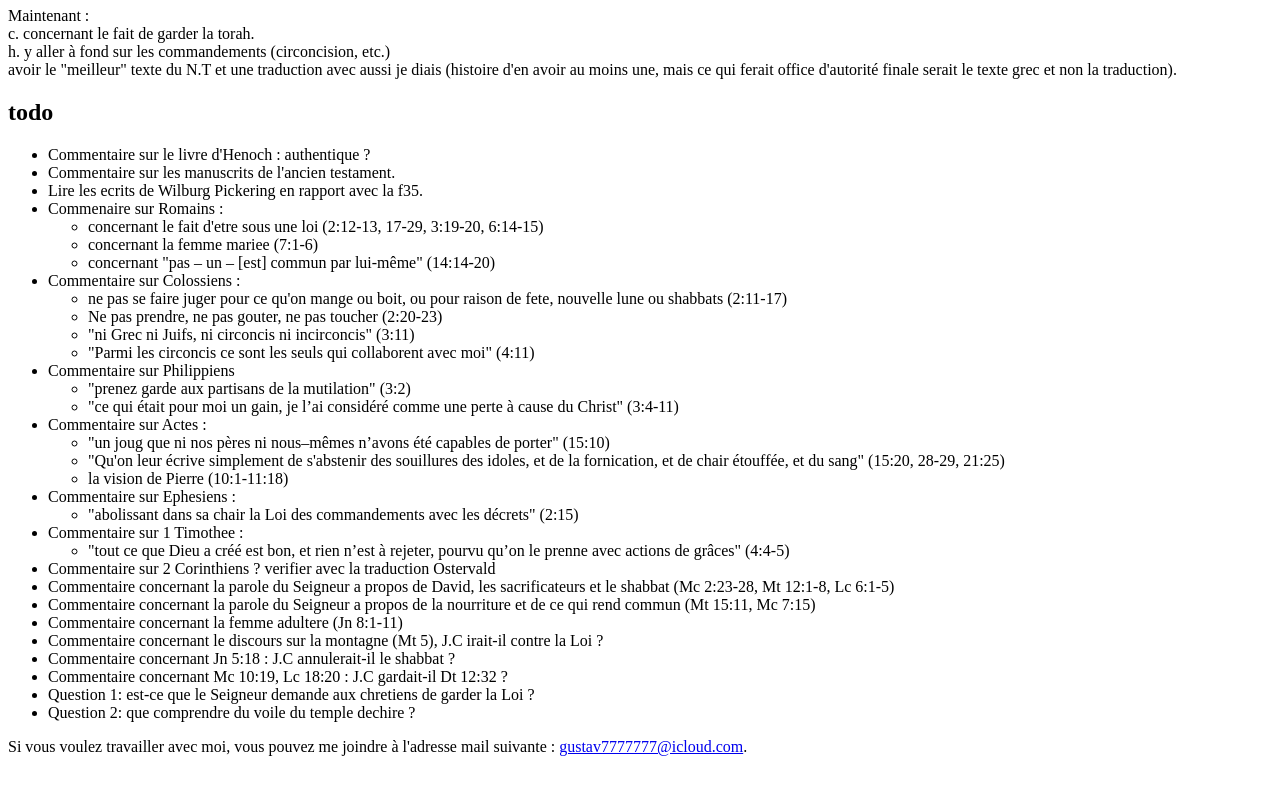
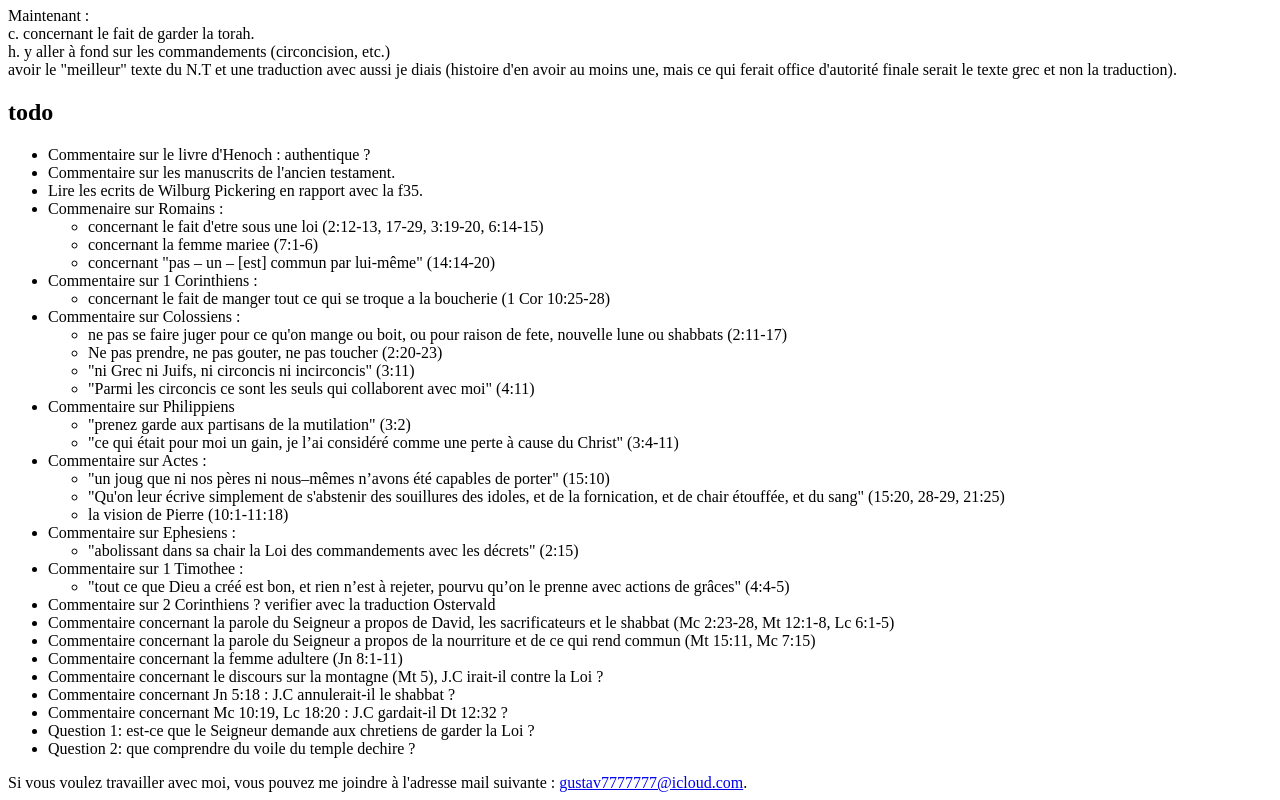
Before and after one commit to kylak/plan, a plain HTML site: page index.html in a window 1280 px wide. Shown: the part 803-1603 px from the top of the page. Before the commit the page ends 1567 px from the top, so only its background shows below. Drawn offline with Linux system fonts and the light colour scheme.

Commit message:
Add files via upload

```diff
--- a/index.html
+++ b/index.html
@@ -60,6 +60,7 @@
 	  <li>Commentaire sur le livre d'Henoch : authentique ?</li>
 	  <li>Commentaire sur les manuscrits de l'ancien testament.</li>
 	  <li>Lire les ecrits de Wilburg Pickering en rapport avec la f35.</li>
+
 	  <li>Commenaire sur Romains :
 	  <ul>
 	  <li>concernant le fait d'etre sous une loi (2:12-13, 17-29, 3:19-20, 6:14-15)</li>
@@ -67,6 +68,13 @@
 	  <li>concernant "pas – un – [est] commun par lui-même" (14:14-20)</li>
 	  </ul>
 	  </li>
+
+	  <li>Commentaire sur 1 Corinthiens :
+		<ul>
+		<li>concernant le fait de manger tout ce qui se troque a la boucherie (1 Cor 10:25-28)</li>
+		</ul>
+		</li>
+
 		<li>Commentaire sur Colossiens :
 		<ul>
 		<li>ne pas se faire juger pour ce qu'on mange ou boit, ou pour raison de fete, nouvelle lune ou shabbats (2:11-17)</li>
```
